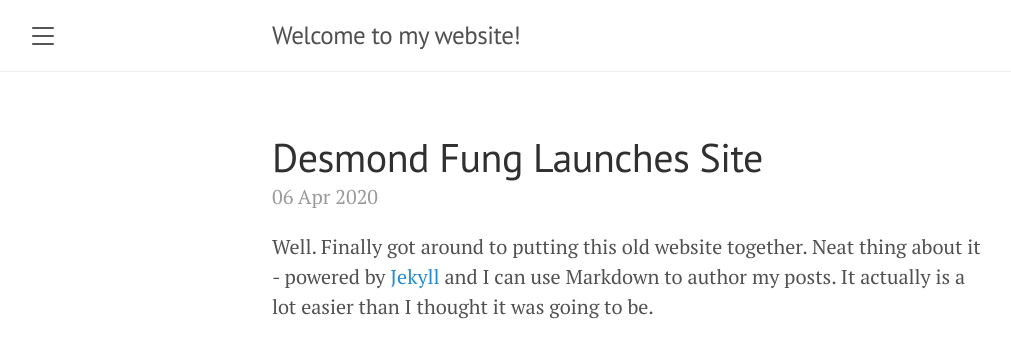
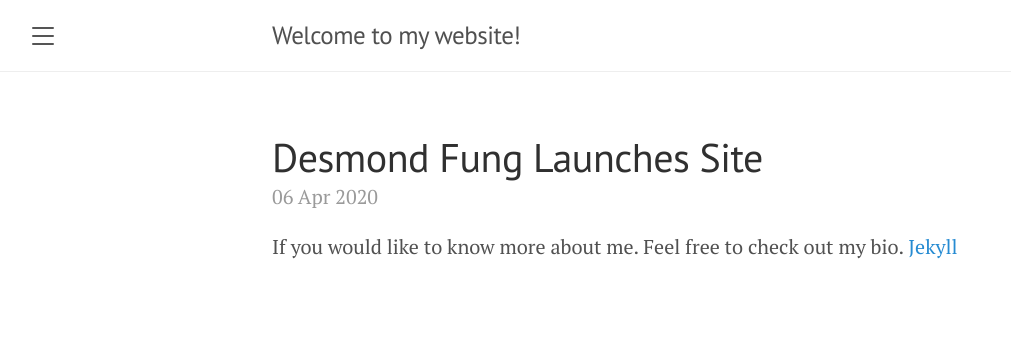
Before and after one commit to ddhangdd/ddhangdd.github.io, a Jekyll site: the page built from _posts/2020-04-06-Desmond-Fung-site-launched.md, in a window 1280 px wide. Shown: the top 358 px of the page, without its empty margins (8-1019 px from the left). Built offline with Jekyll 4.4.1, drawn with Linux system fonts in a browser that asks for light colours.

Commit message:
Update 2020-04-06-Desmond-Fung-site-launched.md

```diff
--- a/_posts/2020-04-06-Desmond-Fung-site-launched.md
+++ b/_posts/2020-04-06-Desmond-Fung-site-launched.md
@@ -4,4 +4,4 @@ title: "Desmond Fung Launches Site"
 date: 2020-04-06
 ---
 
-Well. Finally got around to putting this old website together. Neat thing about it - powered by [Jekyll](http://jekyllrb.com) and I can use Markdown to author my posts. It actually is a lot easier than I thought it was going to be.
+If you would like to know more about me. Feel free to check out my bio. [Jekyll](https://ddhangdd.github.io/about/)
```
